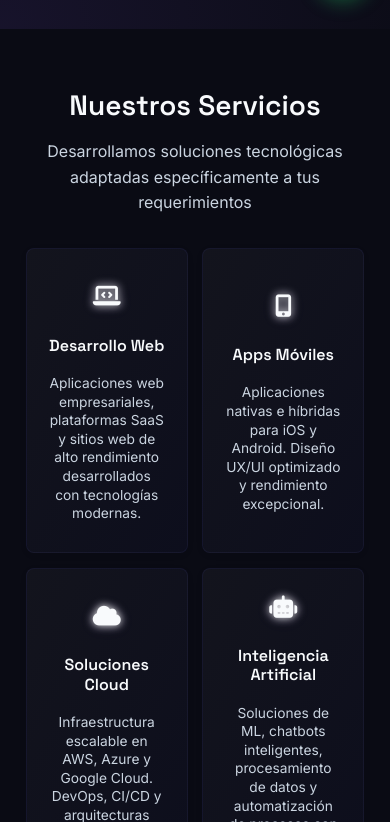
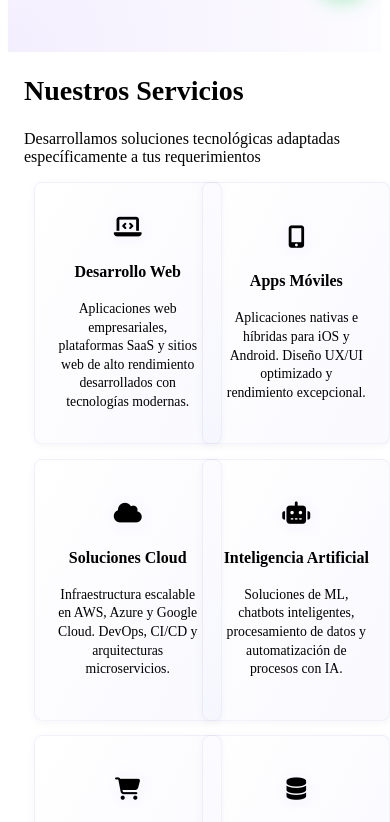
Before and after one commit to Naren15022005/Web-JJNA, a plain HTML site: page index.html in a window 390 px wide. Shown: the part 824-1646 px from the top of the page. Drawn offline with Linux system fonts and the light colour scheme.

Commit message:
Refactor: adjust proportions and widths for Services cards (desktop/tablet/mobile)

```diff
--- a/src/css/jjna.css
+++ b/src/css/jjna.css
@@ -10,115 +10,110 @@
     /* Fondo sólido, sin borde ni border-radius */
 }
 
-.portfolio-grid {
+/* Services Section - Mejorado para proporciones y responsividad */
+/* --- Servicios: estilo acoplado a tecnologías --- */
+.services-grid {
+    display: grid;
+    grid-template-columns: repeat(3, minmax(260px, 320px));
+    gap: 2rem;
+    justify-content: center;
+    align-items: stretch;
+    max-width: 1080px;
+    margin: 0 auto;
+    padding: 0 0.5rem;
+}
+
+.service-card {
+    width: 100%;
+    max-width: 320px;
+    min-height: 260px;
+    height: auto;
+    background: linear-gradient(120deg, rgba(255,255,255,0.03) 0%, rgba(99,102,241,0.03) 100%);
+    border: 1px solid rgba(99,102,241,0.08);
+    border-radius: 10px;
+    box-shadow: 0 2px 8px rgba(10,11,20,0.04);
+    display: flex;
+    flex-direction: column;
+    align-items: center;
+    justify-content: center;
+    text-align: center;
+    padding: 1.4rem 1rem;
+    gap: 0.6rem;
+    transition: box-shadow 0.18s cubic-bezier(.4,1,.4,1), border-color 0.18s cubic-bezier(.4,1,.4,1), transform 0.18s cubic-bezier(.4,1,.4,1);
     position: relative;
-    z-index: 1;
-}
-
-.portfolio-item {
-    opacity: 0;
-    transform: translateY(40px) scale(0.98);
-    animation: fadeUpCard 0.9s cubic-bezier(.4,1,.4,1) forwards;
-    animation-delay: var(--card-delay, 0s);
-}
-
-@keyframes fadeUpCard {
-    to {
-        opacity: 1;
-        transform: translateY(0) scale(1);
-    }
-}
-/* Variables y Reset - Mejorado */
-:root {
-    --bg-primary: #0a0b14;
-    --bg-secondary: #111827;
-    --bg-card: #1f2937;
-    --accent-primary: #6366f1;
-    --accent-secondary: #8b5cf6;
-    --accent-gradient: linear-gradient(135deg, #6366f1, #8b5cf6);
-    --text-primary: #f8fafc;
-    --text-secondary: #cbd5e1;
-    --text-muted: #64748b;
-    --border-color: #374151;
-    --border-radius: 16px;
-    --border-radius-sm: 8px;
-    --shadow: 0 8px 32px rgba(0, 0, 0, 0.3);
-    --transition: all 0.3s cubic-bezier(0.4, 0, 0.2, 1);
-    --whatsapp-green: #25D366;
-    --whatsapp-green-dark: #128C7E;
-}
-
-* {
-    margin: 0;
-    padding: 0;
-    box-sizing: border-box;
-}
-
-html {
-    scroll-behavior: smooth;
-}
-
-body {
-    background: var(--bg-primary);
+    overflow: hidden;
+}
+
+.service-card:hover {
+    transform: translateY(-6px) scale(1.03);
+    border-color: rgba(255,255,255,0.12);
+    box-shadow: 0 6px 18px rgba(10,11,20,0.06);
+    z-index: 2;
+}
+
+.service-card h3 {
+    margin-bottom: 0.25rem;
+    margin-top: 0.1rem;
+    font-size: 1.05rem;
+    font-weight: 600;
     color: var(--text-primary);
-    font-family: 'Inter', sans-serif;
-    line-height: 1.6;
-    font-weight: 400;
-    -webkit-font-smoothing: antialiased;
-    overflow-x: hidden;
-}
-
-.container {
-    width: 100%;
-    max-width: 1200px;
-    margin: 0 auto;
-    padding: 0 clamp(16px, 4vw, 32px);
-}
-
-section {
-    padding: clamp(60px, 10vw, 100px) 0;
-}
-
-h1, h2, h3, h4, h5 {
-    margin-bottom: 1.5rem;
-    line-height: 1.2;
-    font-weight: 600;
-    font-family: 'Space Grotesk', sans-serif;
-}
-
-h1 {
-    font-size: clamp(2.5rem, 5vw, 4.5rem);
-    background: var(--accent-gradient);
-    -webkit-background-clip: text;
-    background-clip: text;
-    color: transparent;
-    letter-spacing: -1px;
-}
-
-h2 {
-    font-size: clamp(2rem, 4vw, 3rem);
-    text-align: center;
-    margin-bottom: 1rem;
-    color: var(--text-primary);
-}
-
-.section-subtitle {
-    text-align: center;
-    font-size: clamp(1rem, 3vw, 1.25rem);
+    text-align: center;
+}
+
+.service-card p {
+    margin-bottom: 0;
+    margin-top: 0.15rem;
+    font-size: 0.92rem;
     color: var(--text-secondary);
-    margin-bottom: clamp(2rem, 6vw, 4rem);
-    max-width: min(90%, 600px);
-    margin-left: auto;
-    margin-right: auto;
-    line-height: 1.6;
-}
-
-h3 {
-    font-size: clamp(1.25rem, 3vw, 1.5rem);
-    color: var(--text-primary);
-}
-
-p {
+    text-align: center;
+    line-height: 1.5;
+}
+
+/* --- Responsive: tablet y móvil para Servicios --- */
+@media (max-width: 900px) {
+    .services-grid {
+        grid-template-columns: repeat(2, minmax(240px, 1fr));
+        gap: 1.4rem;
+        padding: 0 0.9rem;
+        max-width: 720px;
+    }
+    .service-card {
+        max-width: none;
+        padding: 1.2rem 0.9rem;
+        min-height: 220px;
+    }
+}
+
+@media (max-width: 480px) {
+    /* Mantener 2 columnas en móvil (2x2) pero con cards más compactas */
+    .services-grid {
+        grid-template-columns: repeat(2, minmax(180px, 1fr));
+        gap: 0.9rem;
+        padding: 0 0.6rem;
+        max-width: 520px;
+        margin: 0 auto;
+    }
+    .service-card {
+        width: 100%;
+        max-width: none;
+        min-height: 180px;
+        padding: 0.9rem 0.7rem;
+        border-radius: 8px;
+    }
+    .service-card h3 {
+        font-size: 0.98rem;
+    }
+    .service-card p {
+        font-size: 0.82rem;
+        line-height: 1.35;
+        padding: 0 0.4rem;
+    }
+    .service-icon {
+        font-size: 1.4rem;
+        margin-bottom: 0.45rem;
+    }
+}
+/* --- Fin responsive servicios --- */
     margin-bottom: 1.5rem;
     color: var(--text-secondary);
     font-size: clamp(1rem, 2vw, 1.125rem);
```
